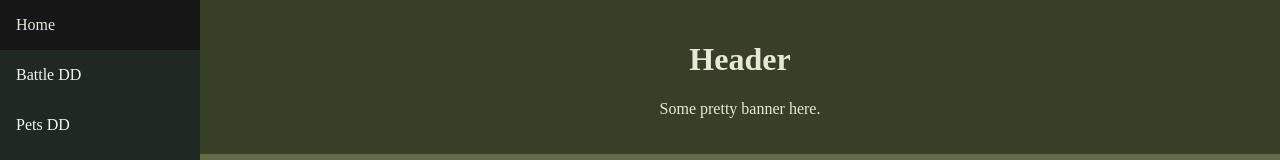
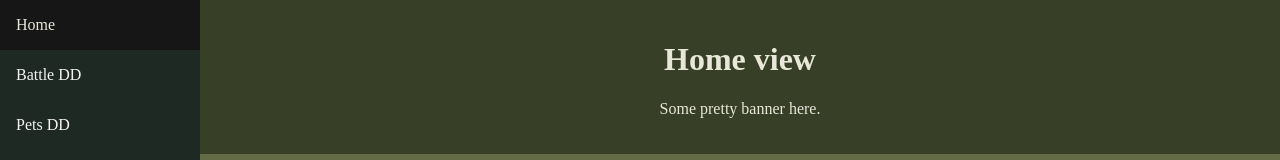
Before and after one commit to BaltazarDZ/react-practice, a React (Create React App) app: page /#/ in a window 1280 px wide. Shown: the top 160 px of the page. Built offline with nearby package versions, Linux system fonts and the light colour scheme.

Commit message:
Sidebar moved to be independant from views. Trying out prop passing.

```diff
--- a/src/App.js
+++ b/src/App.js
@@ -2,13 +2,17 @@ import React from 'react';
 import { Route, Switch } from "react-router-dom";
 import DifferentView from './views/DifferentView';
 import Home from './views/Home';
+import Sidebar from './components/Sidebar';
 
 function App() {
   return (
+    <>
+    <Sidebar/>
     <Switch>
       <Route exact path="/" component={Home} />
       <Route exact path="/about" component={DifferentView} />
     </Switch>
+    </>
   );
 }
 
--- a/src/components/Header.js
+++ b/src/components/Header.js
@@ -1,9 +1,9 @@
 import React from 'react';
 
-const Header = () => {
+const Header = (props) => {
     return (
     <div class="header">
-        <h1>Header</h1>
+        <h1>{props.heading}</h1>
         <p>Some pretty banner here.</p>
     </div>
     );
--- a/src/components/Sidebar.js
+++ b/src/components/Sidebar.js
@@ -3,7 +3,7 @@ import React from 'react';
 const Sidebar = () => {
     return(
         <div class="sidebar">
-        <a href="#home">Home</a>
+        <a href="#">Home</a>
         <a href="#news">Battle DD</a>
         <a href="#contact">Pets DD</a>
         <a href="#about">Shop DD</a>
--- a/src/views/DifferentView.js
+++ b/src/views/DifferentView.js
@@ -1,8 +1,17 @@
 import React from 'react';
+import Header from '../components/Header';
+import Column from '../components/Column';
 
 const DifferentView = () => {
     return(
-        <div>This is a different view</div>
+        <div>
+            <div className='content'>
+                <Header heading='Different view'/>
+                <div class="row">
+                    <Column />
+                </div>
+            </div>
+        </div>
     );
 }
 
--- a/src/views/Home.js
+++ b/src/views/Home.js
@@ -1,14 +1,12 @@
 import React from 'react';
 import Header from '../components/Header';
-import Sidebar from '../components/Sidebar';
 import Column from '../components/Column';
 
 const Home = () => {
     return (
         <div>
-            <Sidebar />
             <div className='content'>
-                <Header />
+                <Header heading='Home view'/>
                 <div class="row">
                     <Column />
                 </div>
```
